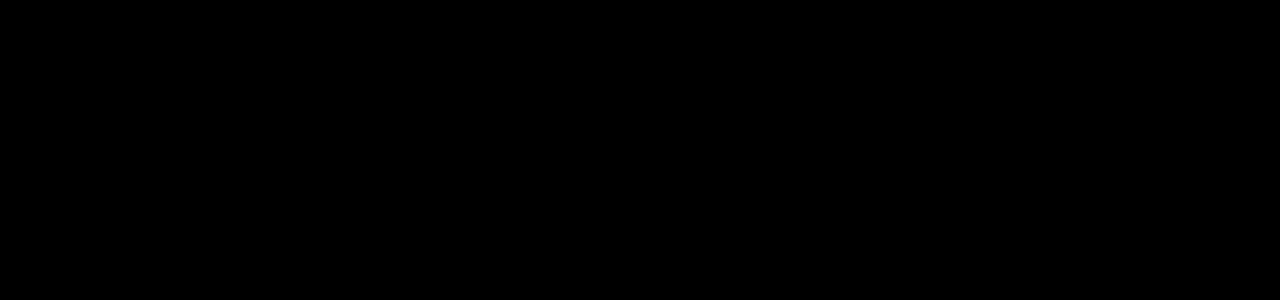
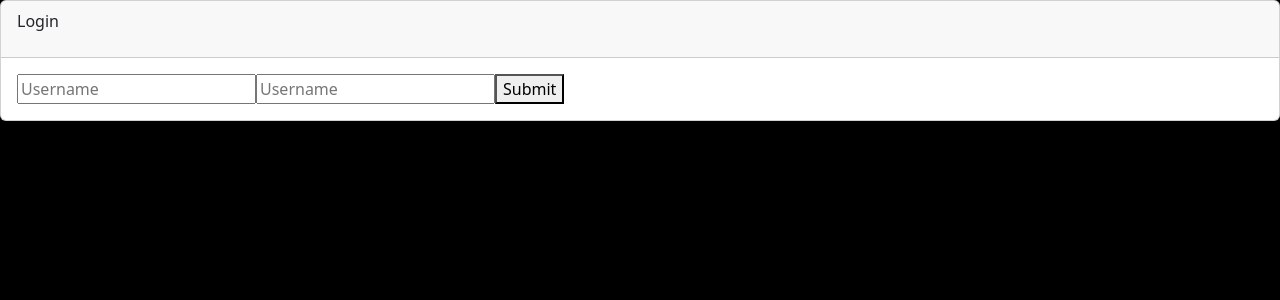
Before and after one commit to TheSaltyNewfie/django-fullstack-frontend, a React (Vite) app in the folder tick-it-cutter/: page /login in a window 1280 px wide. Before the commit this address had no page. Shown: the top 300 px of the page. Built offline with nearby package versions, Linux system fonts and the light colour scheme; a web font is replaced by a local one.

Commit message:
Login is functional

```diff
--- /dev/null
+++ b/package.json
@@ -0,0 +1,5 @@
+{
+  "dependencies": {
+    "js-cookie": "^3.0.5"
+  }
+}
--- a/tick-it-cutter/package.json
+++ b/tick-it-cutter/package.json
@@ -10,6 +10,7 @@
     "preview": "vite preview"
   },
   "dependencies": {
+    "axios": "^1.7.2",
     "bootstrap": "^5.3.3",
     "react": "^18.3.1",
     "react-bootstrap": "^2.10.4",
--- a/tick-it-cutter/src/App.jsx
+++ b/tick-it-cutter/src/App.jsx
@@ -5,6 +5,7 @@ import { Route, Routes } from 'react-router-dom'
 import MyOrders from './components/MyOrders'
 import Venues from './components/Venues'
 import Events from './components/Events'
+import LoginPage from './pages/Login'
 
 
 function App() {
@@ -15,9 +16,10 @@ function App() {
 	  	<div className="main">
       		<Routes>
 	  			<Route path="/" element={<Home />} />
-				  <Route path="/venues" element={<Venues />} /> {/* Add the MyOrders route */}
-				  <Route path="/events" element={<Events />} /> {/* Add the MyOrders route */}
-				  <Route path="/myorders" element={<MyOrders />} /> {/* Add the MyOrders route */}
+				<Route path="/venues" element={<Venues />} /> {/* Add the MyOrders route */}
+				<Route path="/events" element={<Events />} /> {/* Add the MyOrders route */}
+				<Route path="/myorders" element={<MyOrders />} /> {/* Add the MyOrders route */}
+				<Route path="/login" element={<LoginPage/>} />
       		</Routes>
       	</div>
     </>
--- /dev/null
+++ b/tick-it-cutter/src/config/config.js
@@ -0,0 +1,5 @@
+const config = {
+    api_endpoint: "http://localhost:8000"
+}
+
+export default config
--- /dev/null
+++ b/tick-it-cutter/src/pages/Login.jsx
@@ -0,0 +1,64 @@
+import axios from 'axios'
+import config from '../config/config'
+import React, { useState } from 'react'
+import Cookies from 'js-cookie'
+import Card from 'react-bootstrap/Card'
+import CardBody from 'react-bootstrap/CardBody'
+import CardHeader from 'react-bootstrap/CardHeader'
+import CardFooter from 'react-bootstrap/CardFooter'
+import { useNavigate } from 'react-router-dom'
+
+axios.defaults.xsrfHeaderName = "X-CSRFToken"
+axios.defaults.xsrfCookieName = "csrftoken"
+
+export default function LoginPage() {
+
+    const [username, setUsername] = useState('')
+    const [password, setPassword] = useState('')
+    const navigate = useNavigate()
+
+    const handleLogin = async (e) => {
+        e.preventDefault()
+
+        const csrftoken = Cookies.get('csrftoken')
+        const response = await axios.post(`${config.api_endpoint}/api-token-auth/`, {
+            username,
+            password
+        }, {
+            headers: {
+                'X-CSRFToken': csrftoken,
+            }
+        })
+
+        const token = response.data.token
+        localStorage.setItem('token', token)
+        console.log(token)
+        navigate('/')
+    }
+
+    return (
+        <Card >
+            <CardHeader>
+                <p>Login</p>
+            </CardHeader>
+            <CardBody>
+                <form onSubmit={handleLogin}>
+                    <input
+                        type='username'
+                        placeholder='Username'
+                        value={username}
+                        onChange={(e) => setUsername(e.target.value)}
+                    />
+
+                    <input
+                        type='password'
+                        placeholder='Username'
+                        value={password}
+                        onChange={(e) => setPassword(e.target.value)}
+                    />
+                    <button type="submit">Submit</button>
+                </form>
+            </CardBody>
+        </Card>
+    )
+}
```
Also changed, not shown: 2 other files (tests, documents, lock files or other folders).
